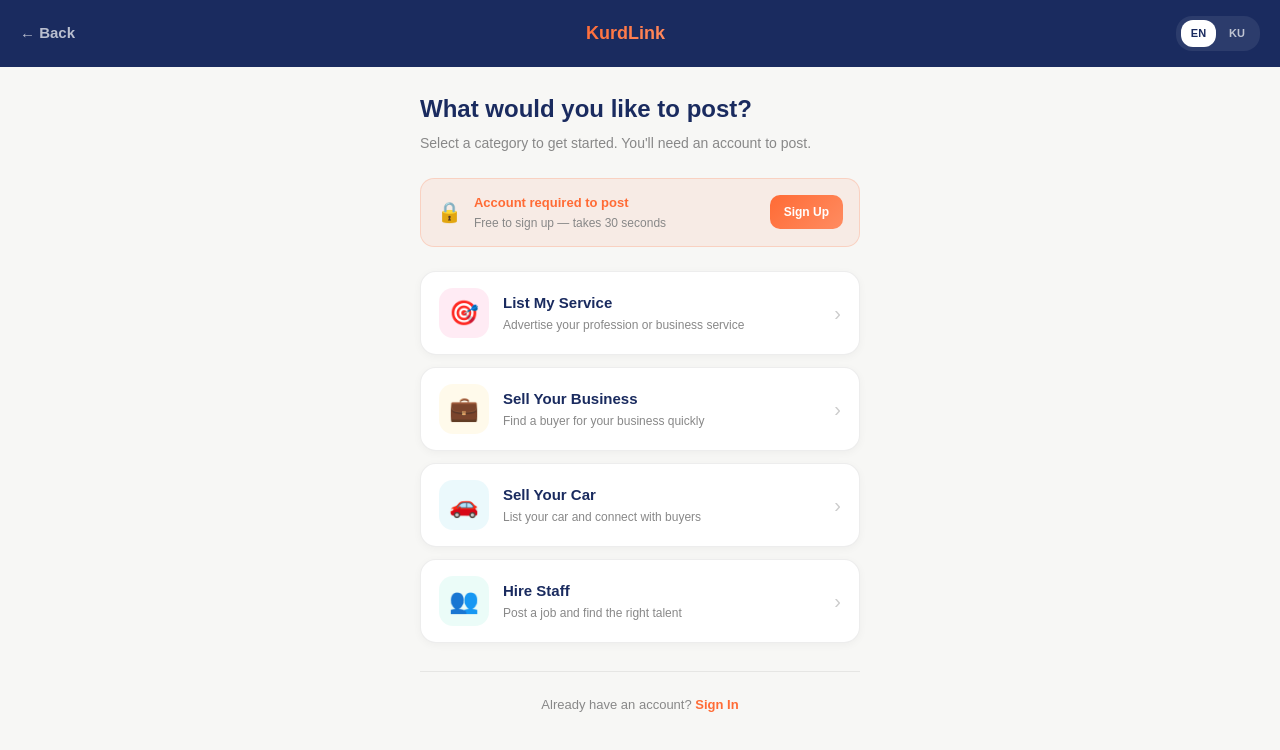
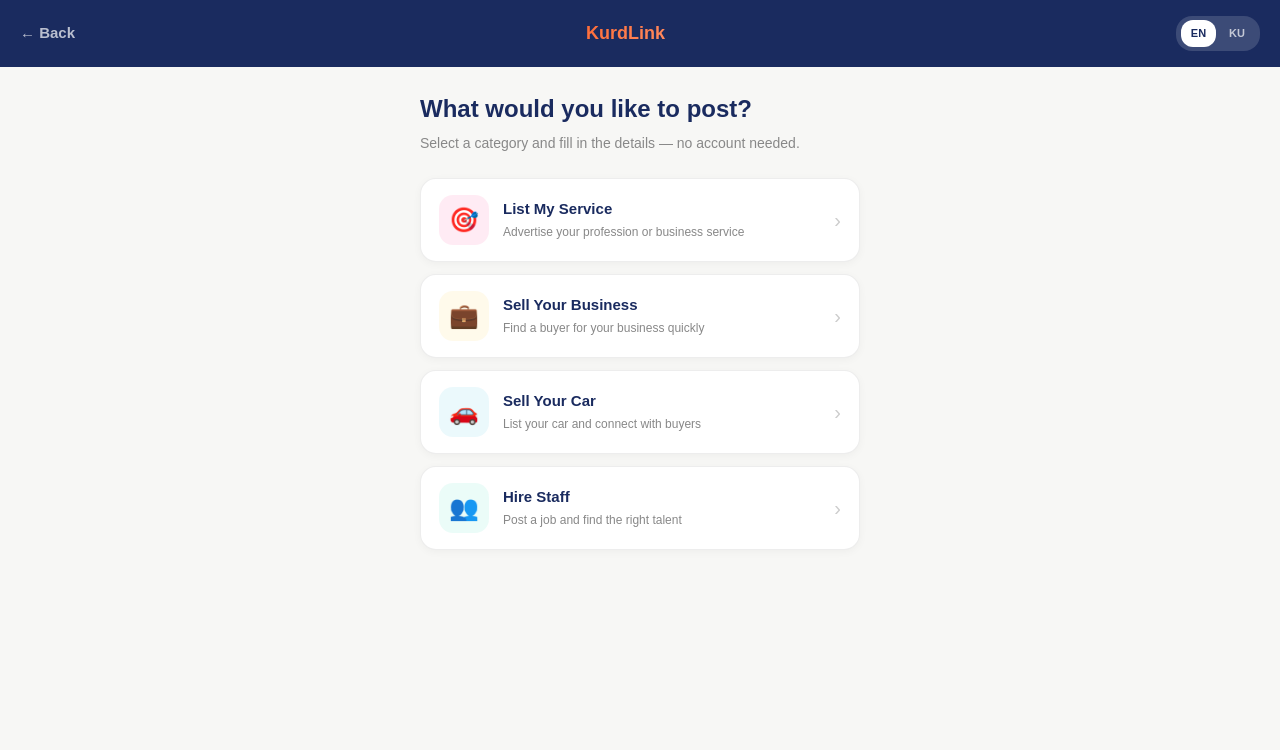
Before and after one commit to bawan93/KurdLink, a Next.js app: page /post in a window 1280 px wide. Shown: the top 750 px of the page. Built offline with nearby package versions, Linux system fonts and the light colour scheme; no server answers.

Commit message:
Update page.js

```diff
--- a/app/post/page.js
+++ b/app/post/page.js
@@ -1,15 +1,10 @@
 'use client'
-import { useState, useEffect } from 'react'
+import { useState } from 'react'
 import { useRouter } from 'next/navigation'
-import { createBrowserClient } from '@supabase/ssr'
 
 const FONT = "'Plus Jakarta Sans', 'Sora', sans-serif"
 const ORANGE = 'linear-gradient(135deg, #FF6B35, #FF8C61)'
 const NAVY = '#1A2B5F'
-
-function getSupabase() {
-  return createBrowserClient(process.env.NEXT_PUBLIC_SUPABASE_URL, process.env.NEXT_PUBLIC_SUPABASE_ANON_KEY)
-}
 
 const OPTIONS = [
   { id: 'list-service', icon: '🎯', color: '#FF006E', bg: 'rgba(255,0,110,0.08)', en: 'List My Service', ku: 'خزمەتگوزاریەکەم لیست بکە', descEn: 'Advertise your profession or business service', descKu: 'پیشەیەکەت یان خزمەتگوزاریەکەت ڕێکلام بکە' },
@@ -18,29 +13,11 @@ const OPTIONS = [
   { id: 'hire-staff', icon: '👥', color: '#06D6A0', bg: 'rgba(6,214,160,0.08)', en: 'Hire Staff', ku: 'کارمەند بگرە', descEn: 'Post a job and find the right talent', descKu: 'کار پۆست بکە و ئەو بەتوانا بدۆزەوە' },
 ]
 
-function PostInner() {
+export default function Post() {
   const router = useRouter()
   const [lang, setLang] = useState('en')
-  const [loading, setLoading] = useState(true)
   const [pressed, setPressed] = useState(null)
   const isRtl = lang === 'ku'
-
-  useEffect(() => {
-    checkAuth()
-  }, [])
-
-  const checkAuth = async () => {
-    const supabase = getSupabase()
-    const { data: { user } } = await supabase.auth.getUser()
-    setLoading(false)
-    // Don't redirect — we show sign up prompt if not logged in
-  }
-
-  if (loading) return (
-    <div style={{ minHeight: '100vh', background: '#f7f7f5', display: 'flex', alignItems: 'center', justifyContent: 'center', fontFamily: FONT }}>
-      <div style={{ color: '#aaa', fontSize: 14 }}>Loading…</div>
-    </div>
-  )
 
   return (
     <div style={{ minHeight: '100vh', minHeight: '100dvh', background: '#f7f7f5', fontFamily: FONT, direction: isRtl ? 'rtl' : 'ltr', paddingBottom: 40 }}>
@@ -49,7 +26,7 @@ function PostInner() {
       <div style={{ background: NAVY, padding: '16px 20px', display: 'flex', justifyContent: 'space-between', alignItems: 'center', position: 'sticky', top: 0, zIndex: 10 }}>
         <button onClick={() => router.back()} style={{ background: 'none', border: 'none', color: 'rgba(255,255,255,0.7)', fontSize: 15, cursor: 'pointer', fontFamily: FONT, fontWeight: 600 }}>← {lang === 'en' ? 'Back' : 'گەڕانەوە'}</button>
         <div style={{ fontSize: 18, fontWeight: 900, background: ORANGE, WebkitBackgroundClip: 'text', WebkitTextFillColor: 'transparent' }}>KurdLink</div>
-        <div style={{ display: 'flex', gap: 3, background: 'rgba(255,255,255,0.08)', padding: '4px 5px', borderRadius: 16 }}>
+        <div style={{ display: 'flex', gap: 3, background: 'rgba(255,255,255,0.15)', padding: '4px 5px', borderRadius: 16 }}>
           {['en', 'ku'].map(l => (
             <button key={l} onClick={() => setLang(l)} style={{ padding: '5px 10px', background: lang === l ? '#fff' : 'transparent', color: lang === l ? NAVY : 'rgba(255,255,255,0.7)', border: 'none', borderRadius: 12, fontWeight: 700, fontSize: 11, cursor: 'pointer', fontFamily: FONT }}>
               {l === 'en' ? 'EN' : 'KU'}
@@ -59,34 +36,15 @@ function PostInner() {
       </div>
 
       <div style={{ maxWidth: 480, margin: '0 auto', padding: '24px 20px', boxSizing: 'border-box' }}>
-
-        {/* Title */}
         <div style={{ marginBottom: 24 }}>
           <h1 style={{ fontSize: 24, fontWeight: 800, color: NAVY, margin: '0 0 6px' }}>
             {lang === 'en' ? 'What would you like to post?' : 'چیت دەیهوێت پۆست بکەی؟'}
           </h1>
           <p style={{ fontSize: 14, color: '#888', margin: 0, lineHeight: 1.5 }}>
-            {lang === 'en' ? 'Select a category to get started. You\'ll need an account to post.' : 'پۆلێک هەڵبژێرە بۆ دەستپێکردن. پێویستت بە ئەکاونت هەیە بۆ پۆستکردن.'}
+            {lang === 'en' ? 'Select a category and fill in the details — no account needed.' : 'پۆلێک هەڵبژێرە و زانیاریەکان پڕ بکەوە — ئەکاونت پێویست نییە.'}
           </p>
         </div>
 
-        {/* Sign up notice */}
-        <div style={{ background: 'rgba(255,107,53,0.08)', border: '1.5px solid rgba(255,107,53,0.2)', borderRadius: 14, padding: '14px 16px', marginBottom: 24, display: 'flex', alignItems: 'center', gap: 12 }}>
-          <span style={{ fontSize: 20 }}>🔒</span>
-          <div style={{ flex: 1 }}>
-            <p style={{ fontSize: 13, fontWeight: 700, color: '#FF6B35', margin: '0 0 2px' }}>
-              {lang === 'en' ? 'Account required to post' : 'ئەکاونت پێویستە بۆ پۆستکردن'}
-            </p>
-            <p style={{ fontSize: 12, color: '#888', margin: 0 }}>
-              {lang === 'en' ? 'Free to sign up — takes 30 seconds' : 'خۆڕایییە — ٣٠ چرکە دەخایەنێت'}
-            </p>
-          </div>
-          <button onClick={() => router.push('/onboarding')} style={{ background: ORANGE, border: 'none', borderRadius: 10, padding: '8px 14px', color: '#fff', fontWeight: 700, fontSize: 12, cursor: 'pointer', fontFamily: FONT, flexShrink: 0 }}>
-            {lang === 'en' ? 'Sign Up' : 'تۆمارکردن'}
-          </button>
-        </div>
-
-        {/* Options */}
         <div style={{ display: 'flex', flexDirection: 'column', gap: 12 }}>
           {OPTIONS.map(opt => (
             <button
@@ -94,7 +52,7 @@ function PostInner() {
               onPointerDown={() => setPressed(opt.id)}
               onPointerUp={() => setPressed(null)}
               onPointerLeave={() => setPressed(null)}
-              onClick={() => router.push(`/onboarding?redirect=/listings/${opt.id}`)}
+              onClick={() => router.push(`/listings/${opt.id}`)}
               style={{
                 background: '#fff',
                 border: `1.5px solid ${pressed === opt.id ? opt.color : 'rgba(0,0,0,0.07)'}`,
@@ -120,23 +78,11 @@ function PostInner() {
                 <p style={{ fontSize: 15, fontWeight: 800, color: NAVY, margin: '0 0 3px' }}>{lang === 'en' ? opt.en : opt.ku}</p>
                 <p style={{ fontSize: 12, color: '#888', margin: 0, lineHeight: 1.4 }}>{lang === 'en' ? opt.descEn : opt.descKu}</p>
               </div>
-              <span style={{ color: 'rgba(0,0,0,0.2)', fontSize: 20, flexShrink: 0, transform: isRtl ? 'rotate(180deg)' : 'none' }}>›</span>
+              <span style={{ color: 'rgba(0,0,0,0.2)', fontSize: 20, flexShrink: 0 }}>›</span>
             </button>
           ))}
-        </div>
-
-        {/* Already have account */}
-        <div style={{ textAlign: 'center', marginTop: 28, paddingTop: 20, borderTop: '1px solid rgba(0,0,0,0.07)' }}>
-          <span style={{ fontSize: 13, color: '#888' }}>{lang === 'en' ? 'Already have an account? ' : 'ئەکاونتی هەیت؟ '}</span>
-          <span onClick={() => router.push('/auth')} style={{ fontSize: 13, fontWeight: 700, color: '#FF6B35', cursor: 'pointer' }}>
-            {lang === 'en' ? 'Sign In' : 'چوونەژوورەوە'}
-          </span>
         </div>
       </div>
     </div>
   )
 }
-
-export default function Post() {
-  return <PostInner />
-}
```
